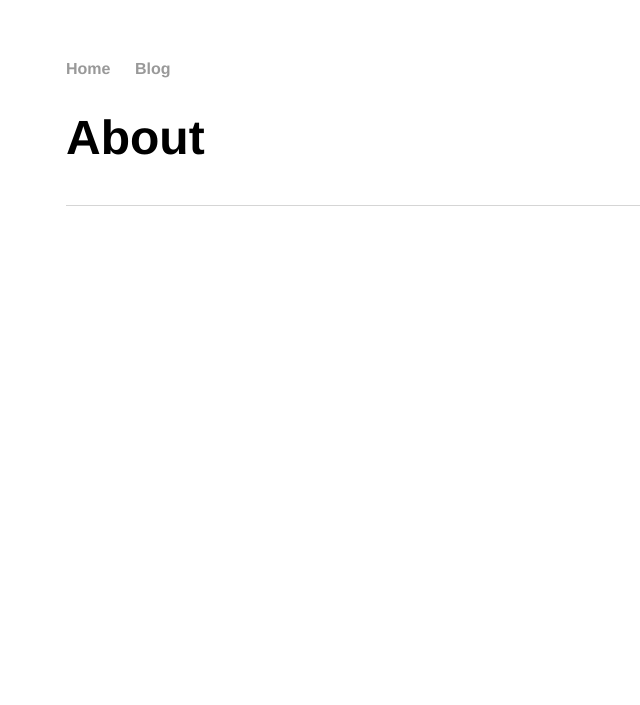
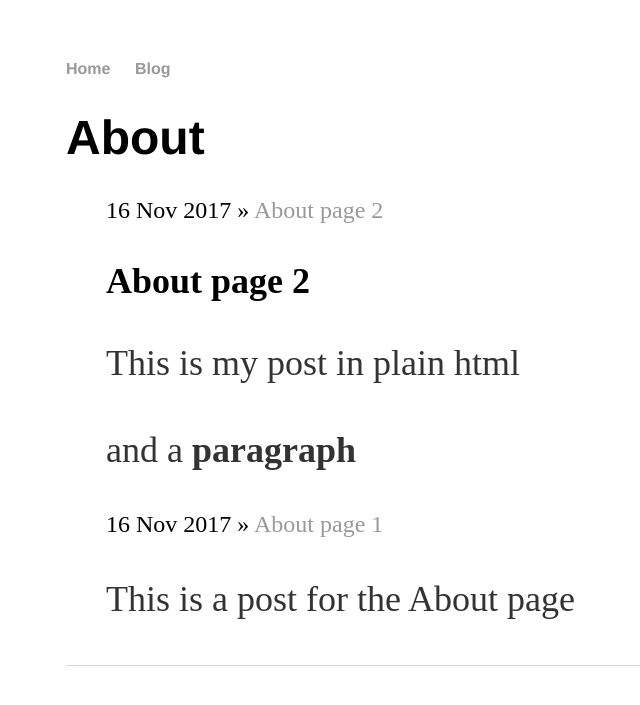
Before and after one commit to portablepage/portablepage.github.io, a Jekyll site: the page built from about/index.html, in a window 1280 px wide. Shown: the top 705 px of the page, without its empty margins (126-766 px from the left). Built offline with Jekyll 4.4.1, drawn with Linux system fonts in a browser that asks for light colours.

Commit message:
Commit from PP server.

```diff
--- a/about/index.html
+++ b/about/index.html
@@ -5,7 +5,7 @@ title: About
 	<h1>{{ page.title }}</h1>
 	<ul class="posts">
 
-	  {% for post in site.about %}
+	  {% for post in site.categories.about %}
 	    <li><span>{{ post.date | date_to_string }}</span> » <a href="{{ post.url }}" title="{{ post.title }}">{{ post.title }}</a>
 
 		    <p>{{post.content}}</p>
```
